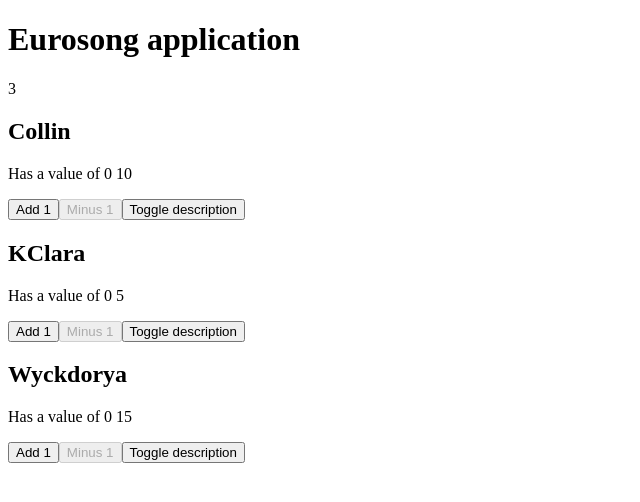
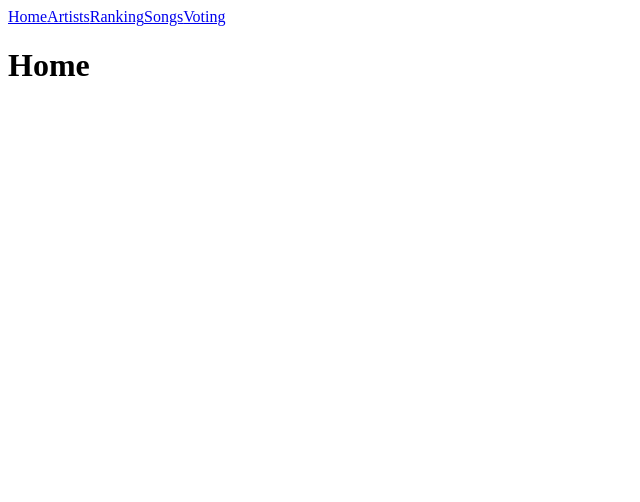
Before and after one commit to Collinvdv/2025-pw, a Vue app in the folder dsps/eurosong-frontend/: page / in a window 1280 px wide. Shown: the top 502 px of the page, without its empty margins (0-640 px from the left). Built offline with nearby package versions, Linux system fonts and the light colour scheme.

Commit message:
Added router

```diff
--- a/dsps/eurosong-frontend/package.json
+++ b/dsps/eurosong-frontend/package.json
@@ -12,7 +12,8 @@
     "preview": "vite preview"
   },
   "dependencies": {
-    "vue": "^3.5.22"
+    "vue": "^3.5.22",
+    "vue-router": "^4.6.3"
   },
   "devDependencies": {
     "@vitejs/plugin-vue": "^6.0.1",
--- a/dsps/eurosong-frontend/src/App.vue
+++ b/dsps/eurosong-frontend/src/App.vue
@@ -1,40 +1,16 @@
 <script setup>
-  // Import of the components
-  import { ref } from 'vue'
-  import Counter from './components/Counter.vue'
 
-  // Data
-  let students = ref([
-    {
-      "name": "Collin",
-      "value": 10
-    },
-    {
-      "name": "KClara",
-      "value": 5
-    },
-    {
-      "name": "Wyckdorya",
-      "value": 15
-    },
-  ]);
 </script>
 
 <template>
   <div>
-    <h1>
-      Eurosong application
-    </h1>
-    {{ students.length }}
-
-    <div
-      v-for="(student, index) in students"
-      :key="index"
-    >
-      <Counter
-        :counterName="student.name"
-        :initialValue="student.value"
-      />
-    </div>
+    <nav>
+      <RouterLink to="/">Home</RouterLink>
+      <RouterLink to="/Artists">Artists</RouterLink>
+      <RouterLink to="/Ranking">Ranking</RouterLink>
+      <RouterLink to="/Songs">Songs</RouterLink>
+      <RouterLink to="/Voting">Voting</RouterLink>
+    </nav>
+    <RouterView/>
   </div>
 </template>
--- a/dsps/eurosong-frontend/src/main.js
+++ b/dsps/eurosong-frontend/src/main.js
@@ -1,4 +1,5 @@
 import { createApp } from 'vue'
 import App from './App.vue'
+import { router } from './router'
 
-createApp(App).mount('#app')
+createApp(App).use(router).mount('#app')
--- /dev/null
+++ b/dsps/eurosong-frontend/src/pages/Artists.vue
@@ -0,0 +1,11 @@
+<!-- Script -->
+<script setup>
+
+</script>
+
+<!-- Template -->
+ <template>
+    <h1>
+        Artists
+    </h1>
+ </template>
--- /dev/null
+++ b/dsps/eurosong-frontend/src/pages/Home.vue
@@ -0,0 +1,11 @@
+<!-- Script -->
+<script setup>
+
+</script>
+
+<!-- Template -->
+ <template>
+    <h1>
+        Home
+    </h1>
+ </template>
--- /dev/null
+++ b/dsps/eurosong-frontend/src/pages/Ranking.vue
@@ -0,0 +1,11 @@
+<!-- Script -->
+<script setup>
+
+</script>
+
+<!-- Template -->
+ <template>
+    <h1>
+        Ranking
+    </h1>
+ </template>
--- /dev/null
+++ b/dsps/eurosong-frontend/src/pages/Songs.vue
@@ -0,0 +1,11 @@
+<!-- Script -->
+<script setup>
+
+</script>
+
+<!-- Template -->
+ <template>
+    <h1>
+        Songs
+    </h1>
+ </template>
--- /dev/null
+++ b/dsps/eurosong-frontend/src/pages/Voting.vue
@@ -0,0 +1,11 @@
+<!-- Script -->
+<script setup>
+
+</script>
+
+<!-- Template -->
+ <template>
+    <h1>
+        Voting
+    </h1>
+ </template>
--- /dev/null
+++ b/dsps/eurosong-frontend/src/router/index.js
@@ -0,0 +1,44 @@
+// import createRouter and createWebHistory from the package vue-router
+import { createRouter, createWebHistory } from 'vue-router'
+
+// import the pages to be used in the router
+import PageArtists from '@/pages/Artists.vue';
+import PageHome from '@/pages/Home.vue';
+import PageRanking from '@/pages/Ranking.vue';
+import PageSongs from '@/pages/Songs.vue';
+import PageVoting from '@/pages/Voting.vue';
+
+// actual routes
+const routes = [
+    {
+        path: '/',
+        name: 'home',
+        component: PageHome
+    },
+    {
+        path: '/artists',
+        name: 'artists',
+        component: PageArtists
+    },
+    {
+        path: '/songs',
+        name: 'songs',
+        component: PageSongs
+    },
+    {
+        path: '/voting',
+        name: 'voting',
+        component: PageVoting
+    },
+    {
+        path: '/ranking',
+        name: 'ranking',
+        component: PageRanking
+    },
+]
+
+// Export because I will use this in app.js
+export const router = createRouter({
+  history: createWebHistory(),
+  routes
+})
```
Also changed, not shown: 1 other file (tests, documents, lock files or other folders).
